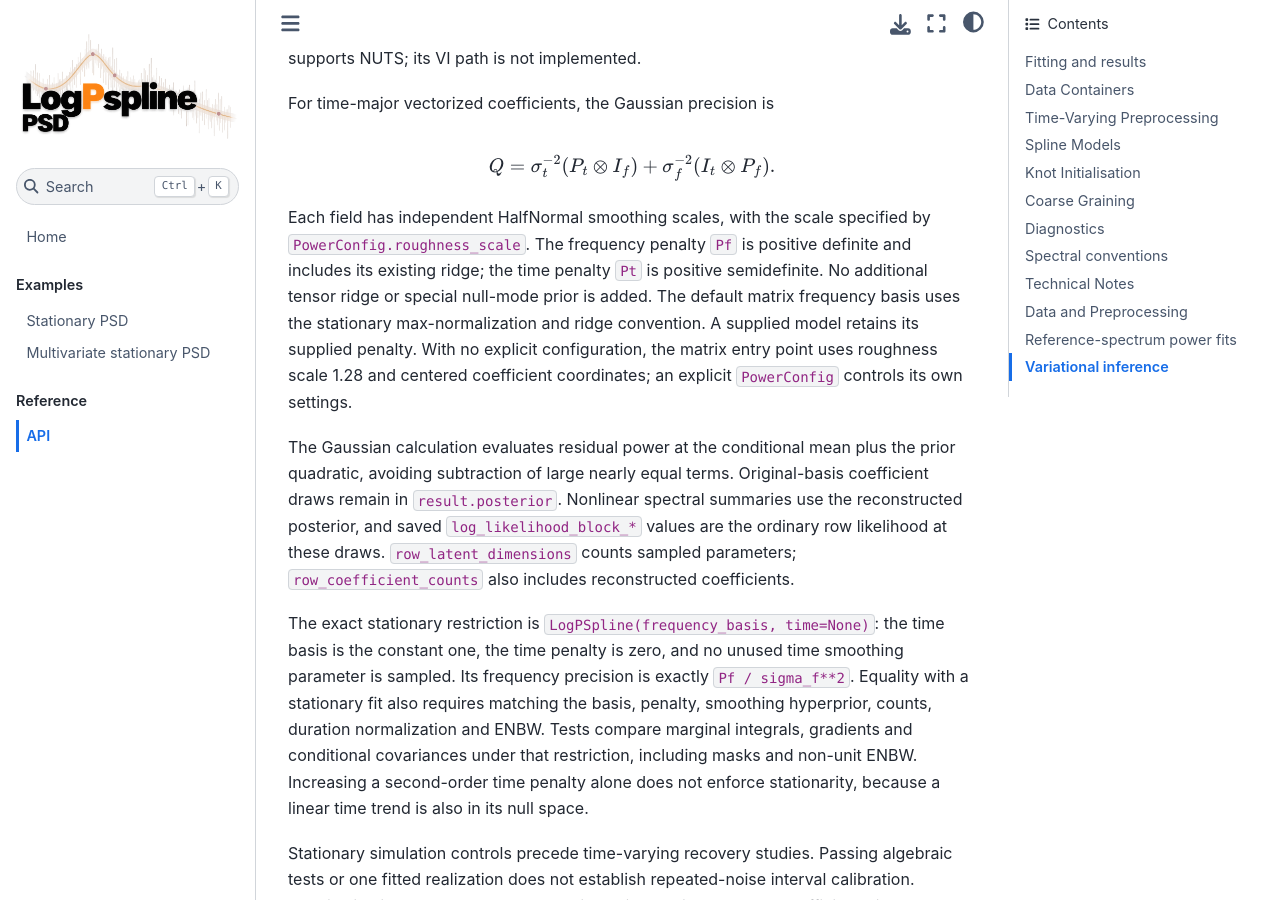
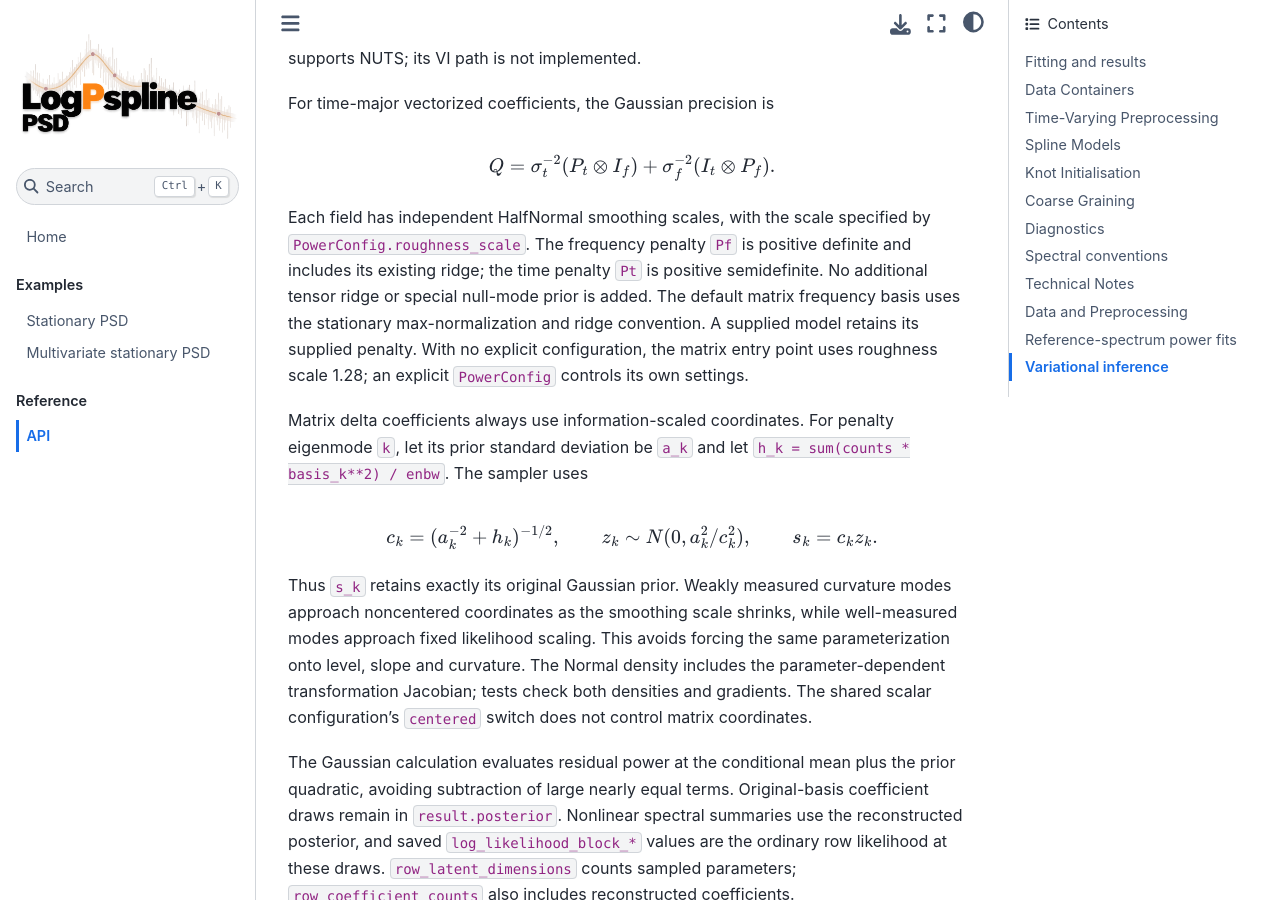
Before and after one commit to nz-gravity/LogPSplinePSD, a Jupyter Book: the page built from docs/api.rst, in a window 1280 px wide and 900 px high, scrolled down 2580 px. Built offline with Jupyter Book 1.0.4 settings and Sphinx 7.4.7 and the Sphinx Book theme 1.1.4, drawn with Linux system fonts in a browser that asks for light colours; pages that are not in the unit, such as notebooks, are missing from menus.

Commit message:
Scale matrix spline coordinates by prior and likelihood information

```diff
--- a/docs/api.rst
+++ b/docs/api.rst
@@ -121,8 +121,25 @@ is positive definite and includes its existing ridge; the time penalty
 null-mode prior is added. The default matrix frequency basis uses the
 stationary max-normalization and ridge convention. A supplied model retains
 its supplied penalty. With no explicit configuration, the matrix entry point
-uses roughness scale 1.28 and centered coefficient coordinates; an explicit
+uses roughness scale 1.28; an explicit
 ``PowerConfig`` controls its own settings.
+
+Matrix delta coefficients always use information-scaled coordinates. For
+penalty eigenmode ``k``, let its prior standard deviation be ``a_k`` and let
+``h_k = sum(counts * basis_k**2) / enbw``. The sampler uses
+
+.. math::
+
+   c_k=(a_k^{-2}+h_k)^{-1/2},\qquad
+   z_k\sim N(0,a_k^2/c_k^2),\qquad s_k=c_k z_k.
+
+Thus ``s_k`` retains exactly its original Gaussian prior. Weakly measured
+curvature modes approach noncentered coordinates as the smoothing scale
+shrinks, while well-measured modes approach fixed likelihood scaling. This
+avoids forcing the same parameterization onto level, slope and curvature.
+The Normal density includes the parameter-dependent transformation Jacobian;
+tests check both densities and gradients. The shared scalar configuration's
+``centered`` switch does not control matrix coordinates.
 
 The Gaussian calculation evaluates residual power at the conditional mean
 plus the prior quadratic, avoiding subtraction of large nearly equal terms.
```
Also changed, not shown: 4 other files.
